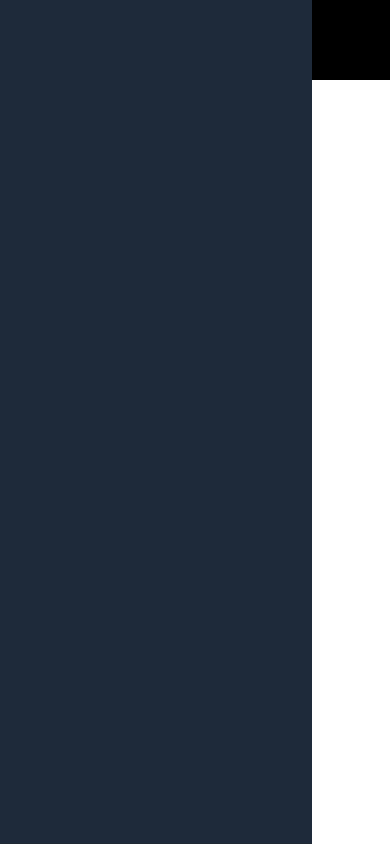
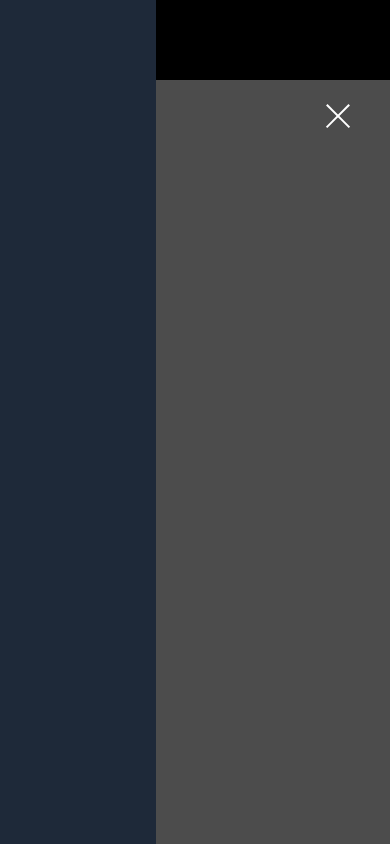
Before and after one commit to ChrisPool999/e-commerce, a Next.js app: page / in a window 390 px wide. Both pictures are taken after a click on the button "open menu". Built offline with nearby package versions, Linux system fonts and the light colour scheme.

Commit message:
finished most of mobile nav btn and menu drag. to fix menu exit btn

```diff
--- /dev/null
+++ b/src/components/ExitButton.tsx
@@ -0,0 +1,34 @@
+"use client"
+
+import { zIndex } from "@/styles/zIndex";
+import { useMenu } from "@context/MenuContext";
+
+interface HamburgerButtonProps {
+  sizeClass?: string;
+  onClick?: () => void;
+  ariaControls?: string;
+  extraClass?: string;
+}
+
+export default function ExitButton( {sizeClass = "h-8 w-8", extraClass = ''}: HamburgerButtonProps ) {
+  const {menuId, isOpen, closeMenu} = useMenu();
+
+  return (
+    <button
+    type="button"
+    onClick={closeMenu}
+    className={`exit-btn flex ${sizeClass} cursor-pointer group ${extraClass} z-[1000]`}
+    aria-label="close menu"
+    aria-haspopup="menu"
+    aria-expanded={isOpen}
+    aria-controls={menuId}>
+
+      <div className="hamburger-btn__overlay absolute w-[130%] h-[130%] inset-1/2 -translate-x-1/2 -translate-y-1/2 rounded-full opacity-30 group-hover:bg-gray-500 transition-all duration-300 ease-in-out"></div>
+
+      <div className="exit-btn__wrapper absolute flex items-center inset-0">
+        <span className="exit-btn__bar absolute w-full h-1/14 rotate-45 bg-white"></span>
+        <span className="exit-btn__bar absolute w-full h-1/14 -rotate-45 bg-white"></span>
+      </div>
+    </button>
+  )
+}
--- a/src/components/HamburgerButton.tsx
+++ b/src/components/HamburgerButton.tsx
@@ -11,19 +11,19 @@ interface HamburgerButtonProps {
 }
 
 export default function HamburgerButton( {sizeClass = "h-8 w-8", extraClass = ''}: HamburgerButtonProps ) {
-  const {menuId, isOpen, openMenu, toggleMenu} = useMenu();
+  const {menuId, isOpen, openMenu} = useMenu();
 
   return (
     <button
     type="button"
-    onClick={toggleMenu}
+    onClick={openMenu}
     className={`hamburger-btn flex relative ${sizeClass} cursor-pointer group ${extraClass} z-[100]`}
-    aria-label="menu button"
+    aria-label="open menu"
     aria-haspopup="menu"
     aria-expanded={isOpen}
     aria-controls={menuId}>
 
-      <div className="hamburger-btn__overlay absolute w-[180%] h-[180%] inset-1/2 -translate-x-1/2 -translate-y-1/2 rounded-full opacity-30 group-hover:bg-gray-500 transition-all duration-300 ease-in-out"></div>
+      <div className="hamburger-btn__overlay absolute w-[180%] h-[180%] inset-1/2 -translate-x-1/2 -translate-y-1/2 rounded-full opacity-30 group-hover:bg-gray-500  transition-all duration-300 ease-in-out"></div>
 
       <div className="hamburger-btn__bar-wrapper absolute flex inset-0 flex-col justify-between z-2">
         <span className="hamburger-btn__bar w-full h-1/5 bg-white"></span>
--- a/src/components/SlidingMenu.tsx
+++ b/src/components/SlidingMenu.tsx
@@ -3,26 +3,40 @@
 import { useMenu } from "@context/MenuContext";
 import React from "react";
 import { zIndex } from "@styles/zIndex";
+import ExitButton from "./ExitButton";
 
 interface SlidingMenuProps {
   IdName?: string;
   fromLeft?: boolean;
+  overlay?: boolean;
   screenWidth?: string;
   content?: React.ReactNode;
 }
 
-export default function SlidingMenu( {content, fromLeft=true, screenWidth="70"}: SlidingMenuProps ) {
+export default function SlidingMenu( {content, fromLeft=true, overlay=true, screenWidth="40"}: SlidingMenuProps ) {
   const {menuId, isOpen, closeMenu} = useMenu();
 
   return (
+    <nav>
       <div
+        style={{ width : `${screenWidth}vw` }}
         id={menuId}
-      className={`fixed top-0 left-0 h-full w-[80vw]  bg-gray-800
-        transition-transform duration-500 ease-in-out z-[300]
+        className={`menu fixed top-0 left-0 h-full bg-gray-800
+          transition-transform duration-500 ease-in-out z-[400]
           ${isOpen ? "translate-x-0" : "-translate-x-full"}
           `}
       >
         {content}
       </div>
+
+      {/* todo: make exit button dynamic with sliding window size */}
+      <ExitButton extraClass={`relative top-[20px] left-[calc(80vw+10px)] transiton-all ease-in-out duration-300
+        ${!isOpen ? "opacity-0 pointer-events-none" : ""}`}
+        />
+
+      <div className={`overlay fixed inset-0 w-full h-full z-[10] bg-black transition-opacity duration-300 ease-in-out
+        ${isOpen ? "opacity-70" : "opacity-0"}`
+      }></div>
+    </nav>
   )
 }
```
Lines whose indentation alone changed are shown as unchanged.
